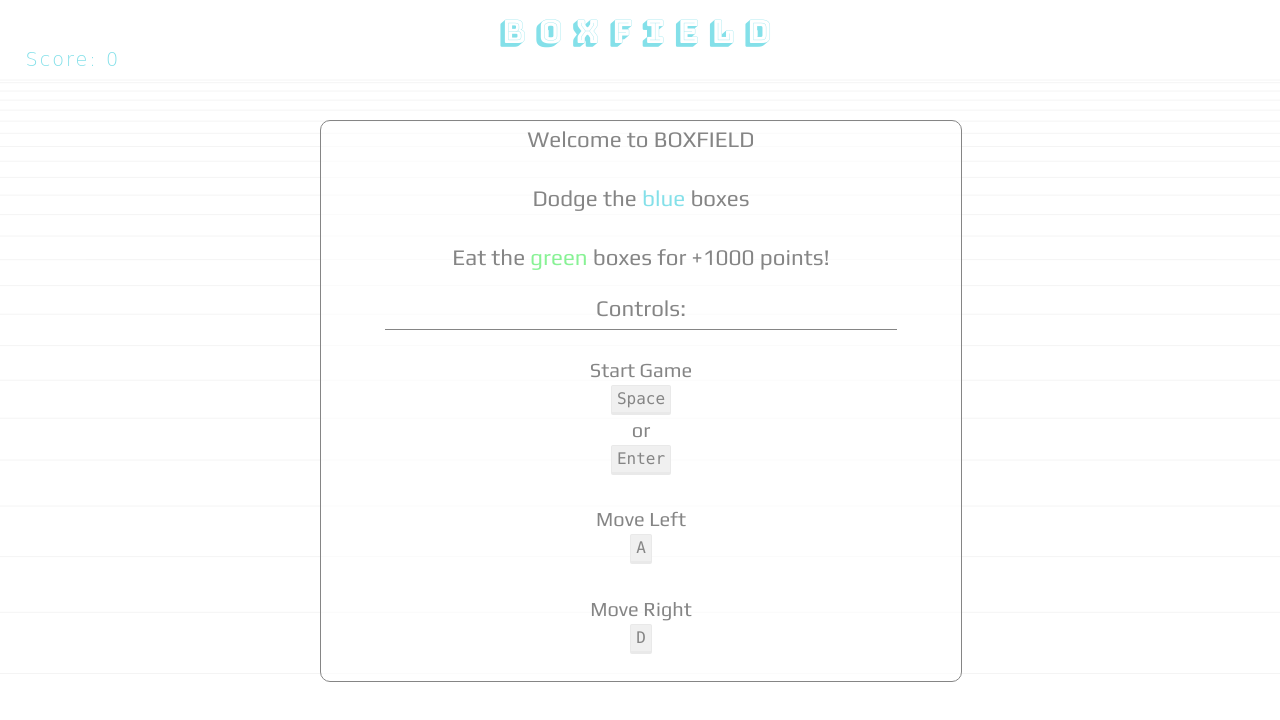
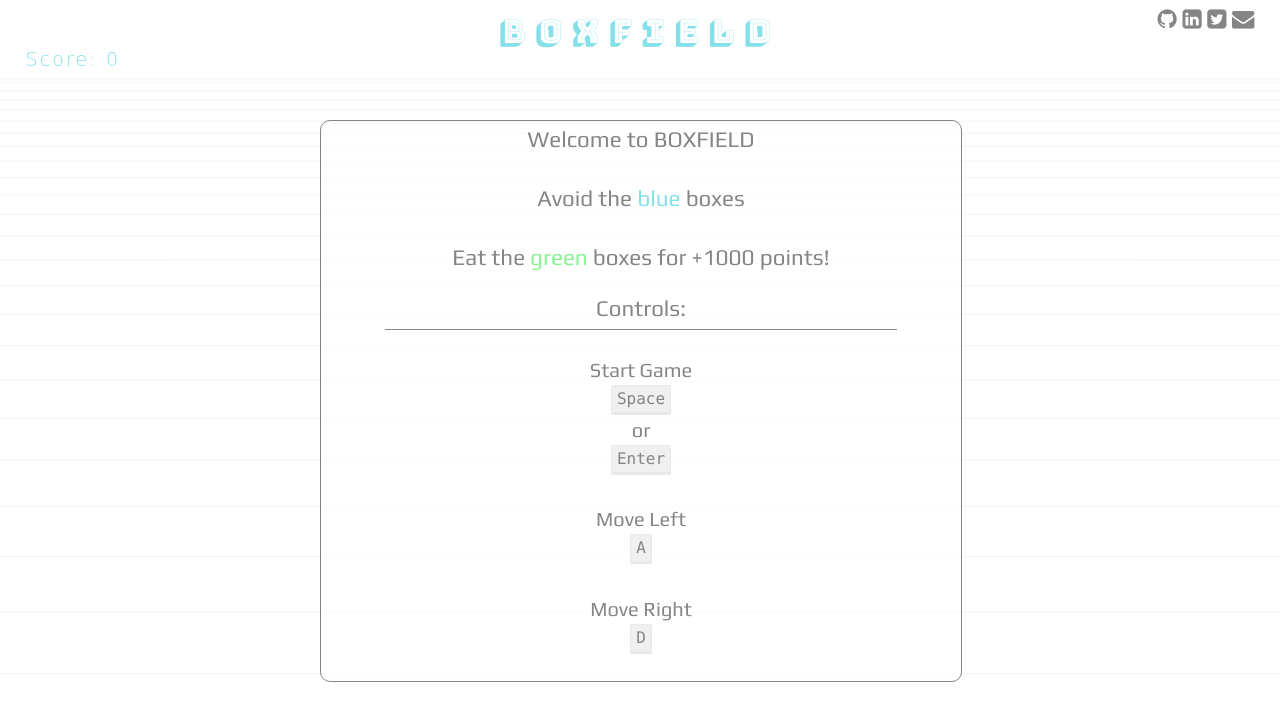
Before and after one commit to camorais82/boxfield, a website built with webpack: page index.html in a window 1280 px wide. Built offline with nearby package versions, Linux system fonts and the light colour scheme; a web font is replaced by a local one.

Commit message:
Add promotional links

```diff
--- a/index.html
+++ b/index.html
@@ -6,10 +6,28 @@
   <script src="./bundle.js"></script>
   <meta charset="UTF-8">
   <meta name="viewport" content="width=device-width, initial-scale=1">
+  <link href="https://maxcdn.bootstrapcdn.com/font-awesome/4.7.0/css/font-awesome.min.css" rel="stylesheet">
   <link href="https://fonts.googleapis.com/css?family=Bungee+Inline|Bungee+Shade|Play" rel="stylesheet">
 </head>
 
 <body>
+  <aside class="promotional">
+    <a href="https://www.github.com/jinchen93" target="_blank" title="Jin Chen on Github">
+      <i class="fa fa-github"></i>
+    </a>
+
+    <a href="https://www.linkedin.com/in/jinchen93" target="_blank" title="Jin Chen on LinkedIn">
+      <i class="fa fa-linkedin-square"></i>
+    </a>
+
+    <a href="https://www.twitter.com/_jinchen" target="_blank" title="Jin Chen on LinkedIn">
+      <i class="fa fa-twitter-square"></i>
+    </a>
+
+    <a href="mailto:jinchen93@gmail.com" target="_blank" title="Email Jin Chen at jinchen93@gmail.com">
+      <i class="fa fa-envelope"></i>
+    </a>
+  </aside>
   <header class="title"> BOXFIELD </header>
   <header class="score"></header>
   <header class="score-feedback-hidden">+ 1000</header>
@@ -17,7 +35,7 @@
     Welcome to BOXFIELD
     <br>
     <div>
-      <br>Dodge the
+      <br>Avoid the
       <p class="blue-text">blue</p> boxes
     </div>
     <div>
--- a/src/styles/main.scss
+++ b/src/styles/main.scss
@@ -147,3 +147,20 @@ canvas {
   display: inline;
   color: #84e0e9;
 }
+
+.promotional {
+  position: fixed;
+  z-index: 100;
+  top: 1%;
+  right: 2%;
+  color: #858585;
+
+  a {
+    font-size: 1.4em;
+    text-decoration: none;
+    color: #858585;
+    &:hover {
+      color: #454545;
+    }
+  }
+}
```
